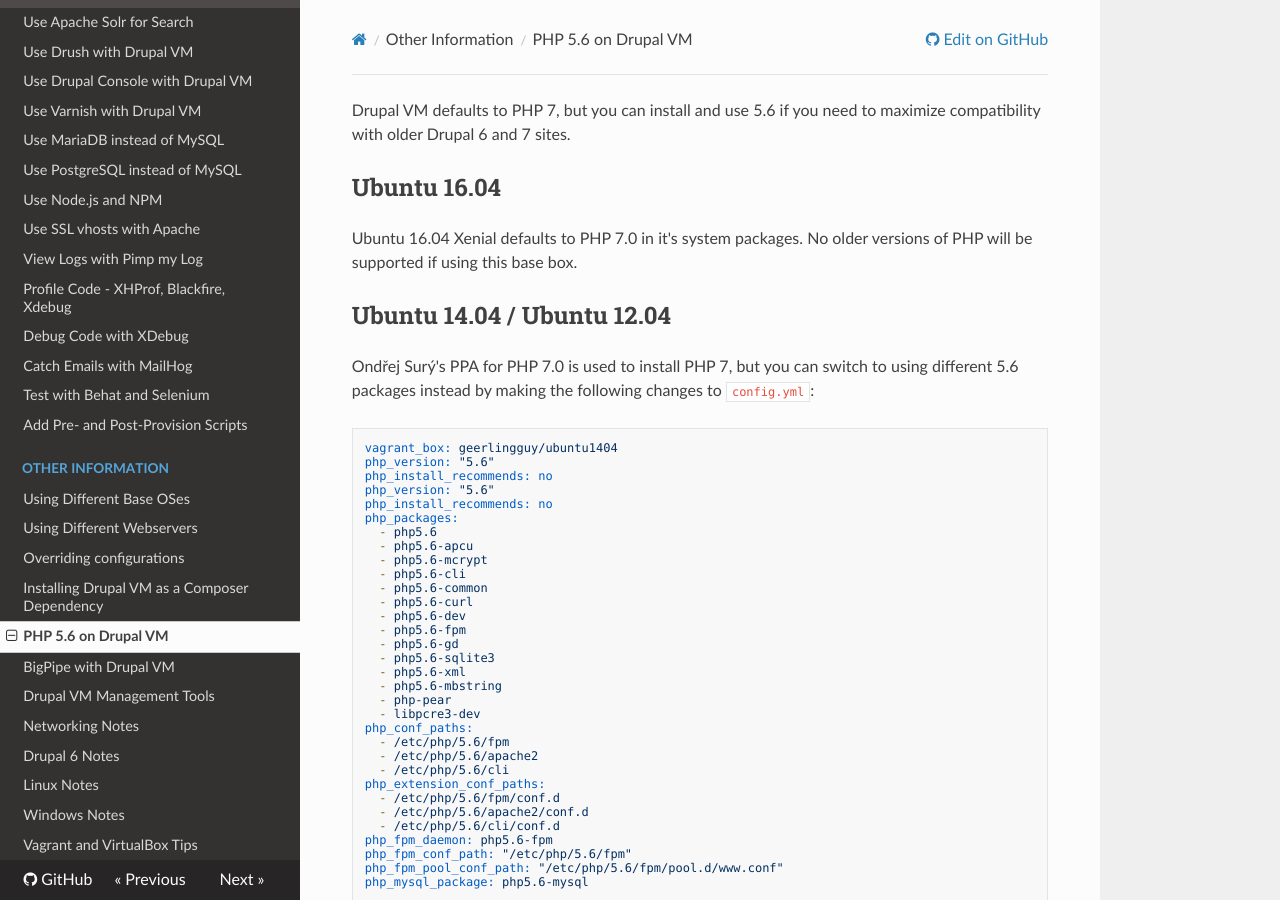
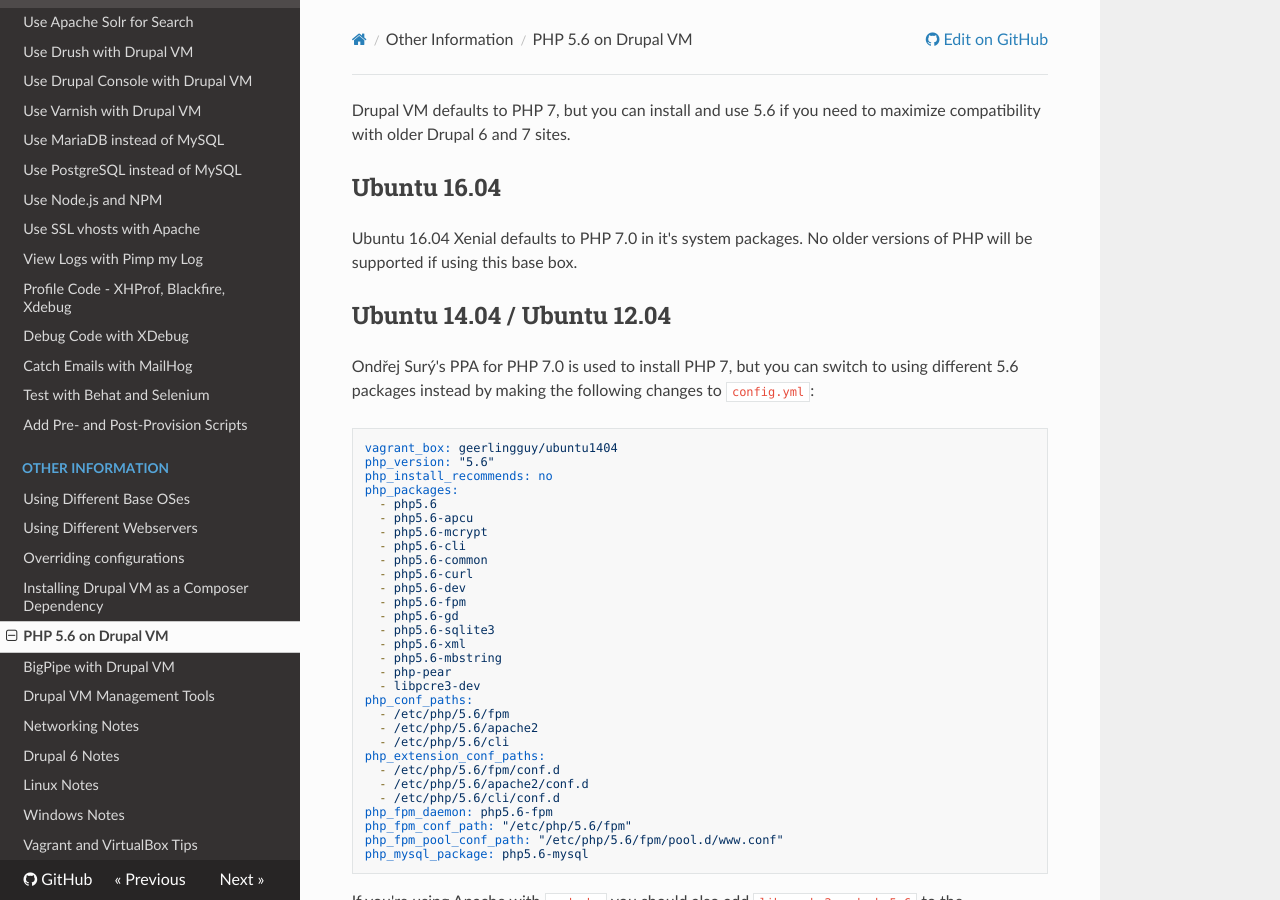
Before and after one commit to geerlingguy/drupal-vm, an MkDocs documentation site: the page built from docs/other/php-56.md, in a window 1280 px wide and 900 px high. Built offline with MkDocs 1.6.1, drawn with Linux system fonts in a browser that asks for light colours; nearby versions of some CDN libraries; old or Windows-style settings are respelled for this version of MkDocs.

Commit message:
Remove duplicate config variables in php docs

````diff
--- a/docs/other/php-56.md
+++ b/docs/other/php-56.md
@@ -10,8 +10,6 @@ Ondřej Surý's PPA for PHP 7.0 is used to install PHP 7, but you can switch to
 
 ```yaml
 vagrant_box: geerlingguy/ubuntu1404
-php_version: "5.6"
-php_install_recommends: no
 php_version: "5.6"
 php_install_recommends: no
 php_packages:
````
